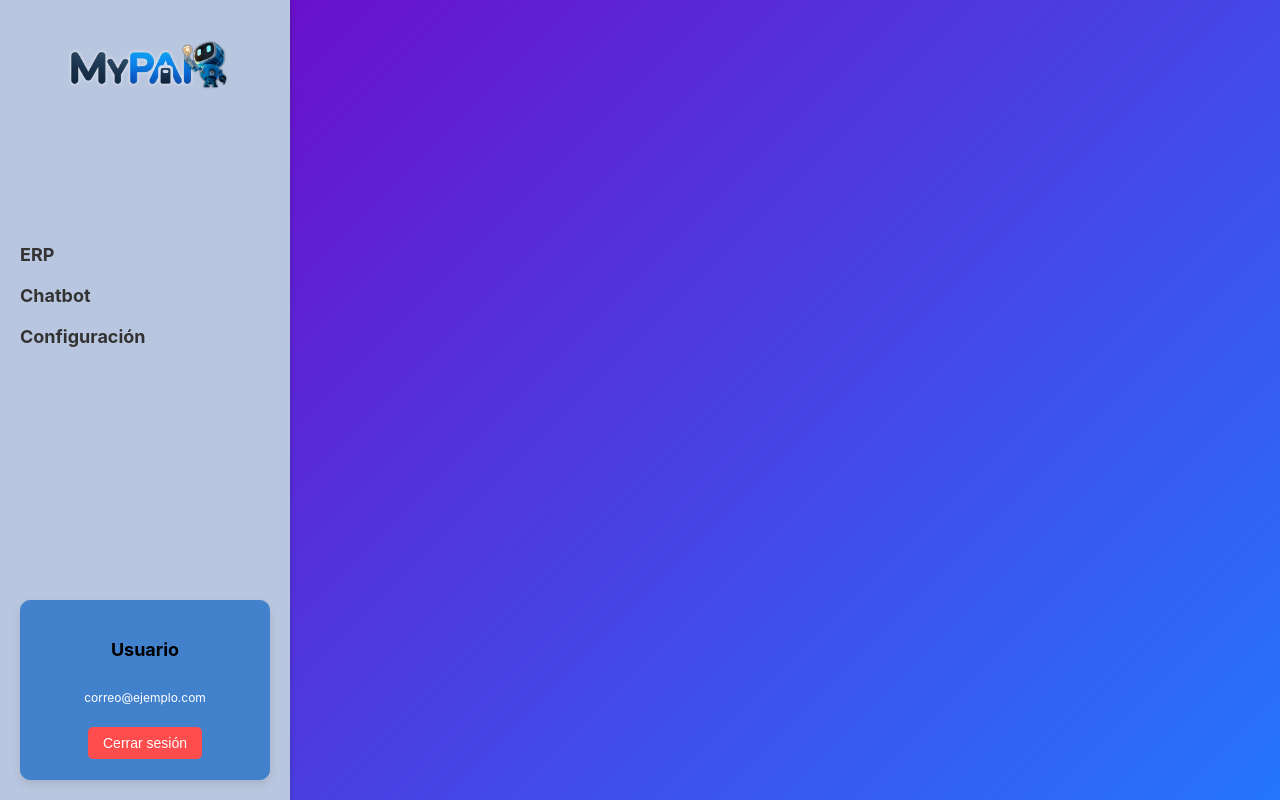
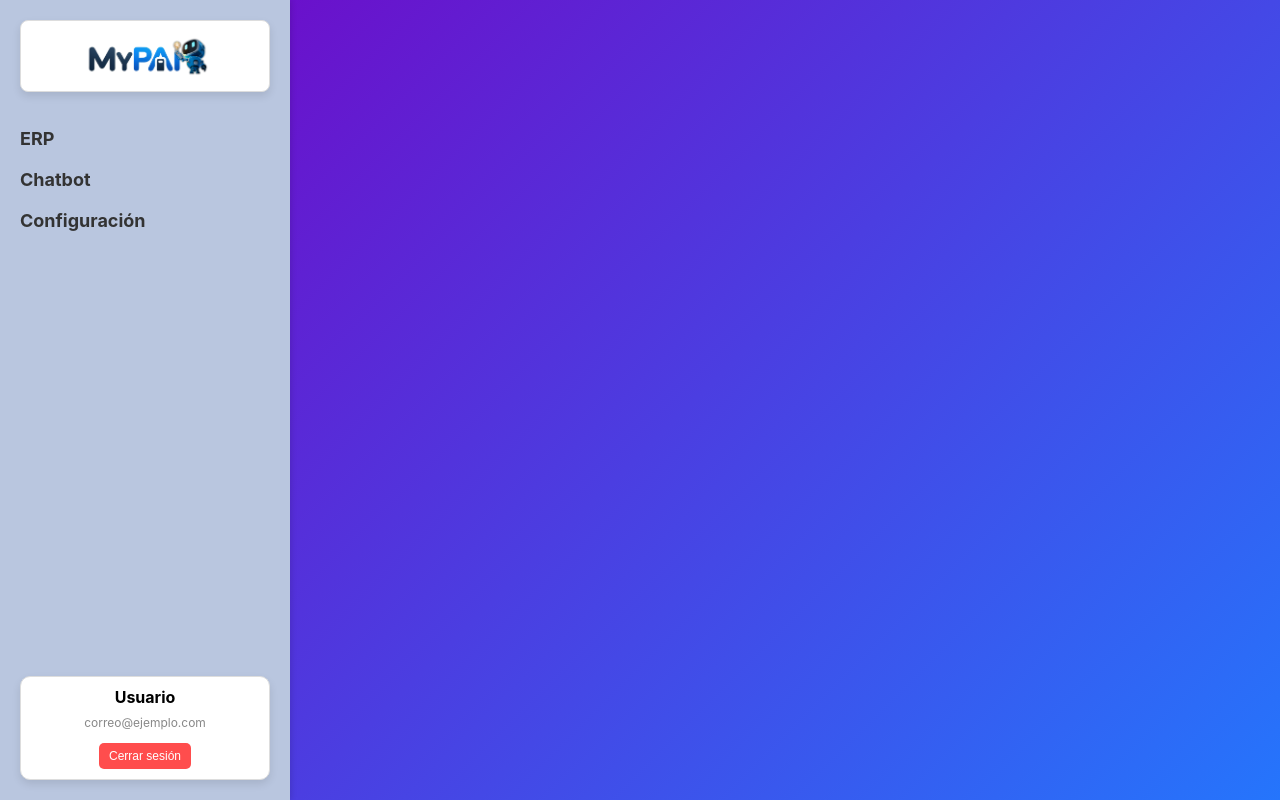
Before and after one commit to JhonRRA/Huawei-mypai, a React (Create React App) app in the folder my-web-app/: page /dashboard in a window 1280 px wide. Built offline with nearby package versions, Linux system fonts and the light colour scheme.

Commit message:
estilosAgregados

```diff
--- a/my-web-app/src/components/Dashboard.js
+++ b/my-web-app/src/components/Dashboard.js
@@ -1,11 +1,18 @@
 import React from "react";
-import { Link, Route, Routes } from "react-router-dom";
+import { Link, Route, Routes, useNavigate } from "react-router-dom";
 import Chatbot from "./Chatbot";
 import ERP from "./ERP";
 import Configuracion from "./Configuracion"; // Importamos el componente de configuración
 import "../styles/Dashboard.css";
 
 const Dashboard = () => {
+  const navigate = useNavigate(); // Hook para redirigir a otra ruta
+
+  const handleLogout = () => {
+    // Puedes agregar lógica adicional como limpiar tokens o datos del usuario aquí
+    navigate("/"); // Redirige a la página de inicio de sesión
+  };
+
   return (
     <div className="dashboard-container">
       <nav className="dashboard-sidebar">
@@ -29,7 +36,9 @@ const Dashboard = () => {
         <div className="user-box">
           <p className="username">Usuario</p>
           <p className="user-email">correo@ejemplo.com</p>
-          <button className="logout-button">Cerrar sesión</button>
+          <button className="logout-button" onClick={handleLogout}>
+            Cerrar sesión
+          </button>
         </div>
       </nav>
       <div className="dashboard-content">
--- a/my-web-app/src/styles/Dashboard.css
+++ b/my-web-app/src/styles/Dashboard.css
@@ -43,33 +43,36 @@
   display: flex;
   flex-direction: column;
   align-items: center;
-    padding: 20px;
-    background-color: #4282cc;
+  padding: 10px; /* Reducimos el relleno */
+  background-color: #fff;
   border-radius: 10px;
-    border: 1px solid #4282cc;
+  border: 1px solid #ddd;
   box-shadow: 0px 4px 8px rgba(0, 0, 0, 0.1);
   margin-top: 20px;
+  gap: 8px; /* Espaciado más compacto entre elementos */
 }
 
 .username {
-    font-size: 18px;
+  font-size: 16px; /* Tamaño ajustado */
   font-weight: bold;
+  margin: 0; /* Eliminamos márgenes adicionales */
 }
 
 .user-email {
   font-size: 12px;
-    color: #ffffff;
+  color: #888;
+  margin: 0; /* Eliminamos márgenes adicionales */
 }
 
 .logout-button {
-    margin-top: 10px;
-    padding: 8px 15px;
-    font-size: 14px;
+  padding: 6px 10px; /* Reducimos el relleno del botón */
+  font-size: 12px; /* Tamaño de texto más compacto */
   color: #fff;
   background-color: #ff4d4d;
   border: none;
   cursor: pointer;
   border-radius: 5px;
+  margin-top: 5px; /* Espaciado reducido respecto al correo */
 }
 
 .logout-button:hover {
@@ -85,21 +88,54 @@
   }
 
 /* Contenedor del logo */
+/* Contenedor del logo */
 .logo-container {
   display: flex;
-  flex-direction: column;
+  justify-content: center;
   align-items: center;
-  margin-bottom: 10px;
-  padding: 10px;
-  background-color: #ffffff00;
-  border-radius: 20px;
-  box-shadow: 0px 4px 1px rgba(0, 0, 0, 0);
-  border: 1px solid #dddddd00;
+  padding: 10px; /* Ajusta el padding si es necesario */
+  background-color: #fff; /* Color de fondo para que destaque */
+  border: 1px solid #ddd; /* Borde alrededor del cuadro */
+  border-radius: 8px; /* Bordes redondeados */
+  box-shadow: 0px 4px 8px rgba(0, 0, 0, 0.1); /* Sombra */
+  margin-bottom: 20px; /* Espaciado inferior */
+  width: auto; /* Ajusta el tamaño al contenido */
+  height: auto; /* Ajusta el tamaño al contenido */
 }
 
-/* Estilo del logo */
+/* Imagen del logo */
 .app-logo {
-  width: 180px;
-  height: auto;
-  margin-bottom: 110px;
+  max-width: 100%; /* Asegura que no exceda el tamaño del contenedor */
+  max-height: 50px; /* Limita la altura para mantenerla consistente */
+  object-fit: contain; /* Asegura que la imagen se ajuste proporcionalmente */
 }
+
+
+/* Estilo para cada cuadro en el menú lateral */
+.menu-box {
+  background-color: #fff;
+  border: 1px solid #ddd;
+  border-radius: 8px;
+  padding: 10px;
+  margin-bottom: 15px;
+  text-align: center;
+  box-shadow: 0px 4px 8px rgba(0, 0, 0, 0.1);
+  transition: transform 0.2s, box-shadow 0.2s;
+}
+
+.menu-box:hover {
+  transform: translateY(-3px);
+  box-shadow: 0px 6px 12px rgba(0, 0, 0, 0.15);
+}
+
+/* Ajustes de los enlaces dentro del cuadro */
+.menu-link {
+  text-decoration: none;
+  color: #333;
+  font-size: 18px;
+  font-weight: bold;
+}
+
+.menu-link:hover {
+  color: #007BFF;
+}
```
Lines whose indentation alone changed are shown as unchanged.
